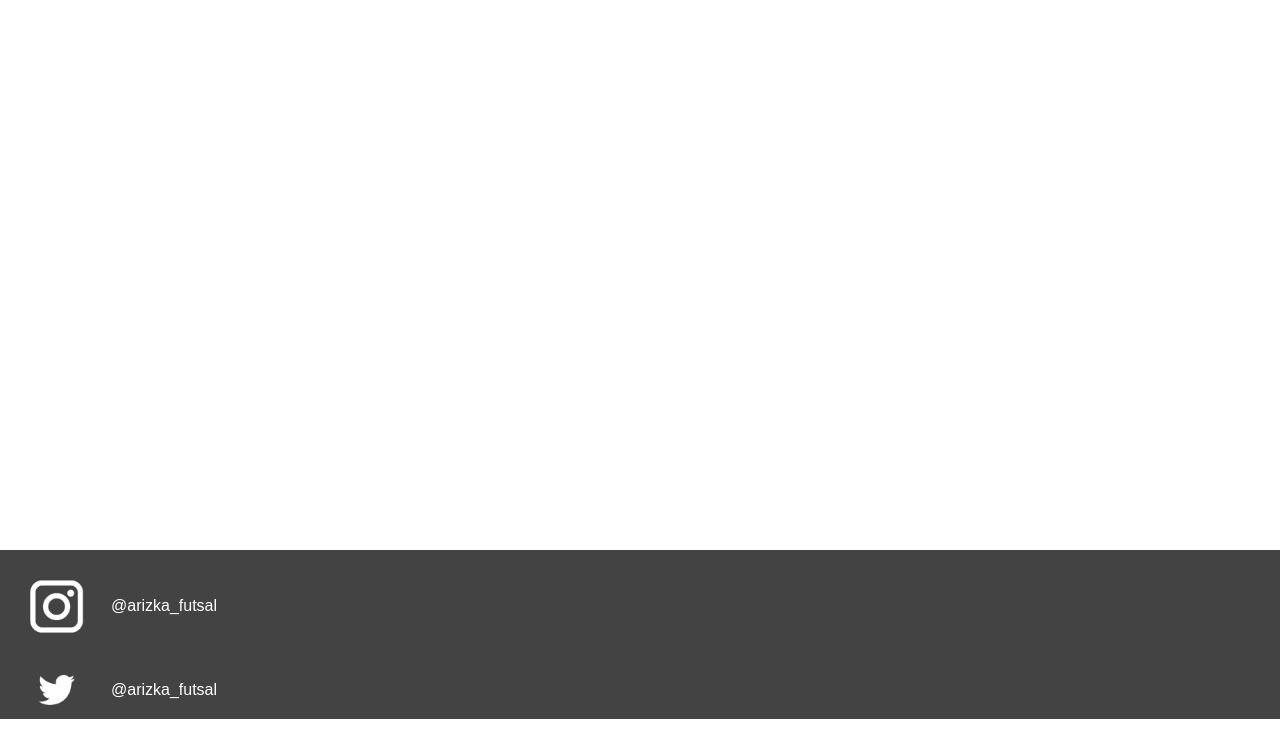
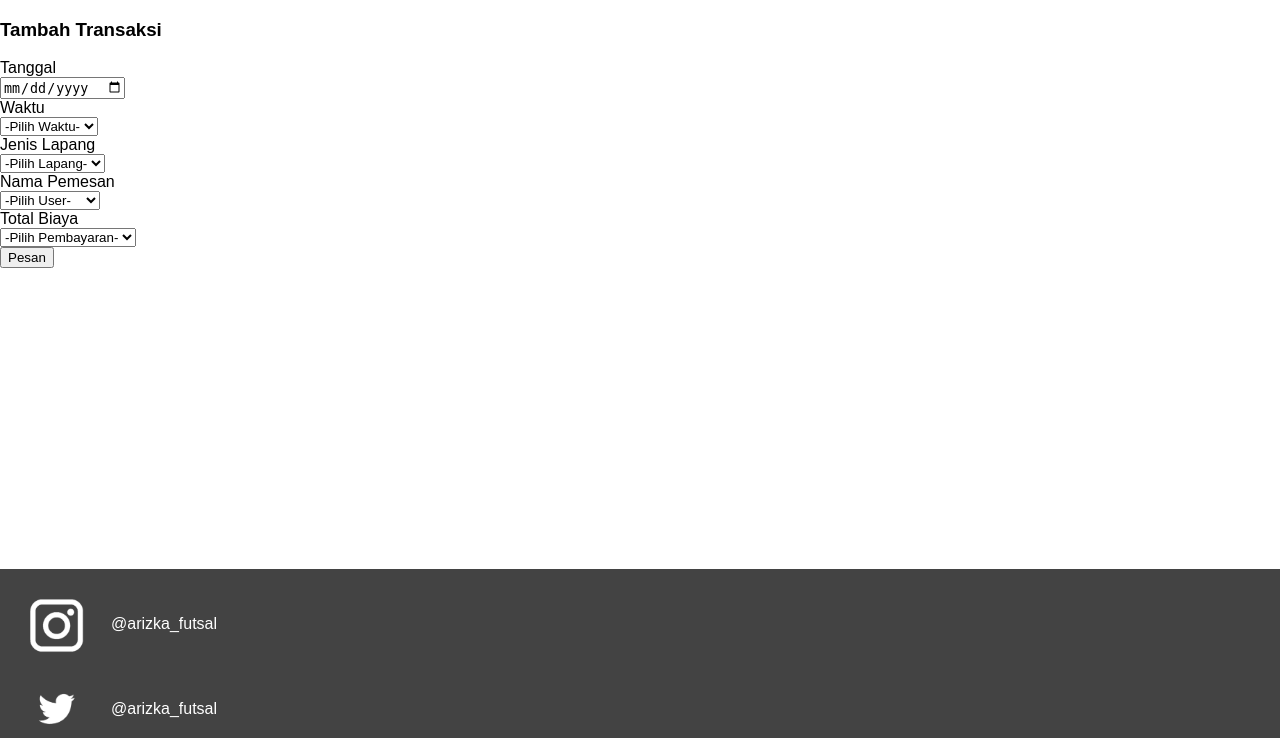
Before and after one commit to rijamyazid/php-app-arizkafutsal, a PHP site: page /index.php?hal=kelola_transaksi_tambah in a window 1280 px wide. Shown: the part 60-800 px from the top of the page. Run offline with PHP 8.4, Linux system fonts and the light colour scheme; tables that the repository leaves empty or names only in its code hold one stand-in row (values such as "Sample post").

Commit message:
Added 'Modul Transaksi' v1.0

```diff
--- a/Code/Pemesanan/pesan.php
+++ b/Code/Pemesanan/pesan.php
@@ -52,11 +52,11 @@
 
     function issetForm($con, $userData){
         if(isset($_POST['setuju'])){
-            $query = "INSERT INTO transaksi (tanggal, id_jadwal, username, id_lapang, total_bayar) VALUES
+            if($userData['saldo'] >= 100000){
+                $query = "INSERT INTO transaksi (tanggal, id_jadwal, username, id_lapang, total_bayar) VALUES
                     ('$_GET[tanggal]', '$_GET[idJadwal]', '$_SESSION[username]', '$_GET[idLapang]', '100000')";
-            $result = mysqli_query($con, $query);
+                $result = mysqli_query($con, $query);
 
-            if($userData['saldo'] >= 100000){
                 $saldoReduced = $userData['saldo'] - 100000;
                 $query = "UPDATE user SET saldo='$saldoReduced' WHERE username='$_SESSION[username]'";
                 $result = mysqli_query($con, $query);
--- a/Code/admin_kelola_akun/kelola_akun.php
+++ b/Code/admin_kelola_akun/kelola_akun.php
@@ -1,9 +1,5 @@
 <?php
     $users = getAllUsers($con);
-
-    if($_GET['hal'] == 'kelola_akun_hapus'){
-        echo "Kelola akun hapus";
-    }
 ?>
 
 <h3>Kelola Akun</h3>
--- /dev/null
+++ b/Code/admin_kelola_transaksi/kelola_transaksi_tambah.php
@@ -0,0 +1,47 @@
+<?php
+    $jadwals = getAllJadwal($con);
+    $users = getAllUsers($con);
+?>
+
+<h3>Tambah Transaksi</h3>
+<form action="" method="POST">
+    <label for="tanggal">Tanggal</label><br>
+    <input type="date" name="tanggal" id="tanggal"><br>
+    <label for="waktu">Waktu</label><br>
+    <select name="waktu" id="waktu">
+        <option value="">-Pilih Waktu-</option>
+        <?php
+            foreach ($jadwals as $jadwal) {
+                echo "<option value='$jadwal[id_jadwal]'>$jadwal[waktu]</option>";
+            }
+        ?>
+    </select><br>
+    <label for="jl">Jenis Lapang</label><br>
+    <select name="jl" id="jl">
+        <option value="">-Pilih Lapang-</option>
+        <option value="1">Sintesis</option>
+        <option value="2">Vinyl</option>
+    </select><br>
+    <label for="nama">Nama Pemesan</label><br>
+    <select name="nama" id="nama">
+        <option value="">-Pilih User-</option>
+        <?php
+            foreach ($users as $user) {
+                echo "<option value='$user[username]'>$user[nama]</option>";
+            }
+        ?>
+    </select><br>
+    <label for="tb">Total Biaya</label><br>
+    <select name="tb" id="tb">
+        <option value="">-Pilih Pembayaran-</option>
+        <option value="100000">Rp. 100.000</option>
+    </select><br>
+    <input type="submit" name="submit" value="Pesan">
+</form>
+
+<?php
+    if(isset($_POST['submit'])){
+        insertTransaction($con, $_POST['tanggal'], $_POST['waktu'], $_POST['nama'], $_POST['jl'], $_POST['tb']);
+        header("Location: ../admin/index.php?hal=kelola_transaksi");
+    }
+?>
--- a/Code/model/all_model.php
+++ b/Code/model/all_model.php
@@ -1,3 +1,5 @@
 <?php
     include "user_model.php";
+    include "transaksi_model.php";
+    include "jadwal_model.php";
 ?>
--- /dev/null
+++ b/Code/model/jadwal_model.php
@@ -0,0 +1,11 @@
+<?php
+    function getAllJadwal($con){
+        $query = "SELECT * FROM jadwal";
+        return mysqli_query($con, $query);
+    }
+
+    function getJadwalById($con, $id){
+        $query = "SELECT * FROM jadwal WHERE id='$id'";
+        return mysqli_fetch_array(mysqli_query($con, $query));
+    }
+?>
--- /dev/null
+++ b/Code/model/transaksi_model.php
@@ -0,0 +1,33 @@
+<?php
+    function getAllTransactions($con){
+        $query = "SELECT * FROM transaksi
+                LEFT JOIN user
+                ON transaksi.username = user.username
+                LEFT JOIN jadwal
+                ON transaksi.id_jadwal = jadwal.id_jadwal
+                ORDER BY transaksi.id_transaksi DESC";
+        return mysqli_query($con, $query);
+    }
+
+    function getTransactionById($con, $id){
+        $query = "SELECT * FROM transaksi
+                LEFT JOIN user
+                ON transaksi.username = user.username
+                LEFT JOIN jadwal
+                ON transaksi.id_jadwal = jadwal.id_jadwal
+                WHERE id_transaksi = '$id'";
+        return mysqli_fetch_array(mysqli_query($con, $query));
+    }
+
+    function insertTransaction($con, $tanggal, $id_jadwal, $username, $id_lapang, $total_bayar){
+        $query = "INSERT INTO transaksi (tanggal, id_jadwal, username, id_lapang, total_bayar)
+                VALUES ('$tanggal','$id_jadwal','$username','$id_lapang','$total_bayar')";
+        mysqli_query($con, $query);
+    }
+
+    function updateTransaction($con, $id_transaksi, $tanggal, $id_jadwal, $username, $id_lapang, $total_bayar){
+        $query = "UPDATE transaksi SET tanggal='$tanggal', id_jadwal='$id_jadwal', username='$username', id_lapang='$id_lapang', total_bayar='$total_bayar'
+                    WHERE id_transaksi='$id_transaksi'";
+        mysqli_query($con, $query);
+    }
+?>
--- a/admin/index.php
+++ b/admin/index.php
@@ -19,7 +19,7 @@
                             <div><a href="?hal=admin_beranda">BERANDA</a></div>
                             <div><a href="?hal=kelola_akun">KELOLA AKUN</a></div>
                             <div><a href="#wisata">KELOLA JADWAL</a></div>
-                            <div><a href="#wisata">KELOLA TRANSAKSI</a></div>
+                            <div><a href="?hal=kelola_transaksi">KELOLA TRANSAKSI</a></div>
                             <div><a href="#wisata">KELOLA PEMESANAN</a></div>
                     </nav>
                     <nav class="kanan">
@@ -62,6 +62,12 @@
                     case 'kelola_akun_hapus':
                         include "../code/admin_kelola_akun/kelola_akun_hapus.php";
                         break;
+                    case 'kelola_transaksi':
+                        include "../code/admin_kelola_transaksi/kelola_transaksi.php";
+                        break;
+                    case 'kelola_transaksi_tambah':
+                        include "../code/admin_kelola_transaksi/kelola_transaksi_tambah.php";
+                        break;
                     case 'admin_logout':
                         session_destroy();
                         echo "<p>Anda sudah logout, anda akan dialihkan kelaman login</p>";
```
Also changed, not shown: Code/admin_kelola_transaksi/kelola_transaksi.php (added, +32 -0 lines), Code/admin_kelola_transaksi/kelola_transaksi_edit.php (added, +50 -0 lines).
